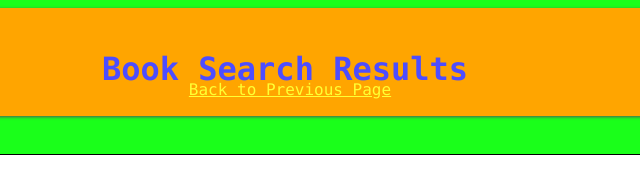
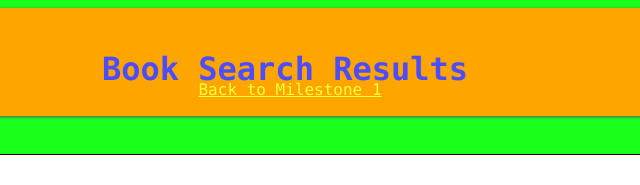
Before and after one commit to DeAngelousBrown/DeAngelousBrown.github.io, a plain HTML site: page milestone1part3.html in a window 1280 px wide. Shown: the top 185 px of the page, 355-995 px from the left. Drawn offline with nearby package versions, Linux system fonts and the light colour scheme.

Commit message:
Update milestone1part3.html

```diff
--- a/milestone1part3.html
+++ b/milestone1part3.html
@@ -90,7 +90,7 @@
 	<body>
 		<div id = "header">
 		<h1 class="heading-text">Book Search Results</h1>
-		<p class="previousPageLink"><a href="milestone1.html">Back to Previous Page</a></p>
+		<p class="previousPageLink"><a href="milestone1.html">Back to Milestone 1</a></p>
 		</div>
 
 		<div id="results"></div>
```
